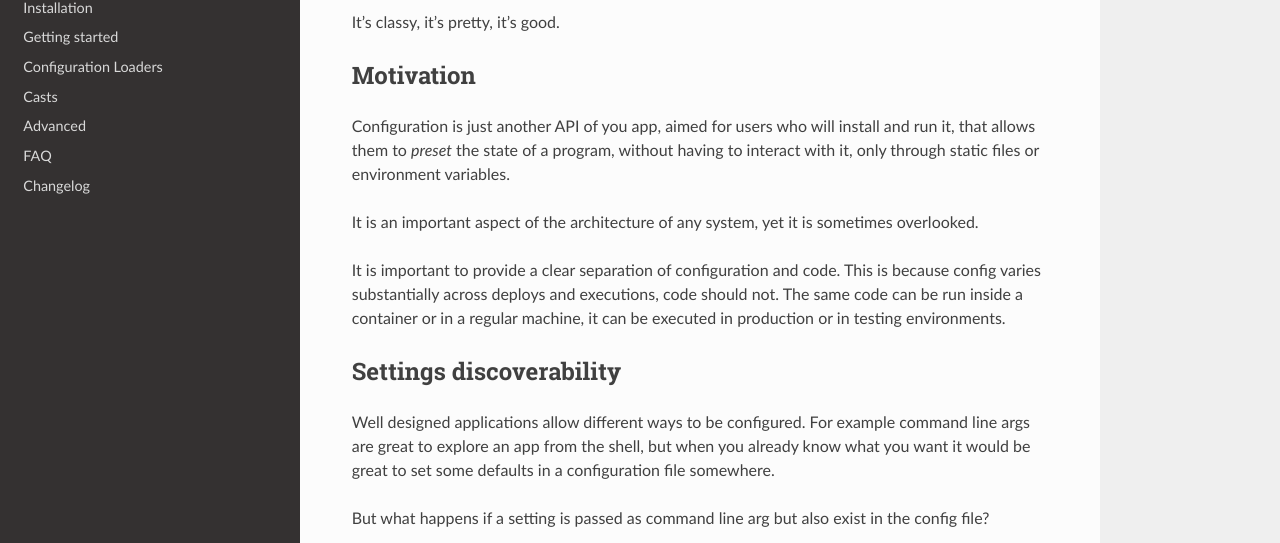
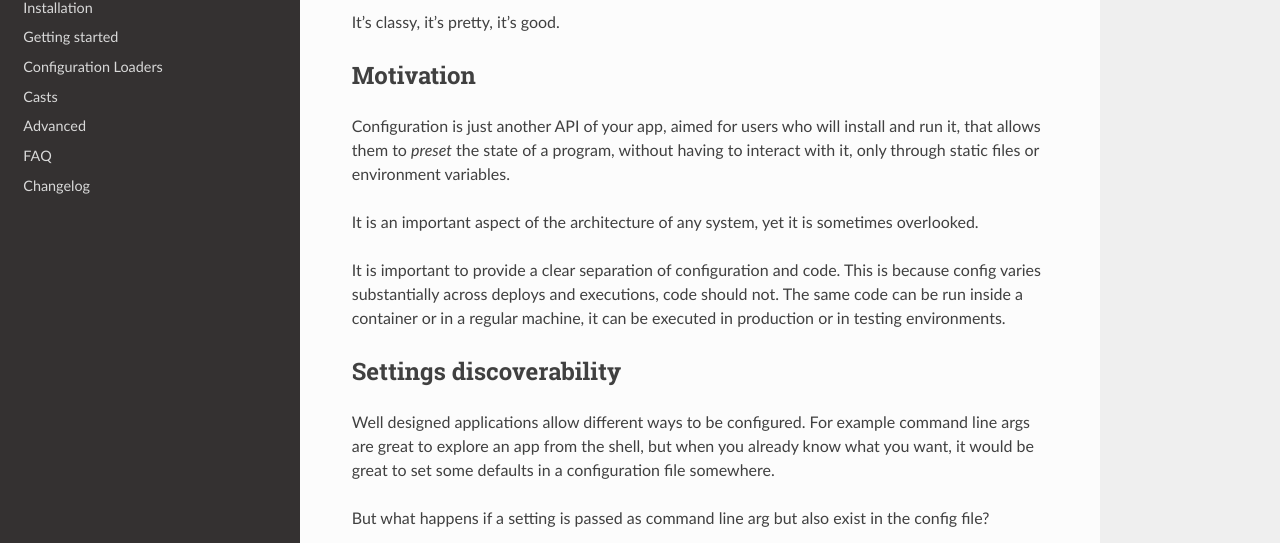
Before and after one commit to hernantz/classyconf, a Sphinx documentation site: the page built from docs/source/introduction.rst, in a window 1280 px wide and 1400 px high. Shown: the part 317-860 px from the top of the window. Built offline with Sphinx 7.4.7 and the Read the Docs theme 2.0.0, drawn with Linux system fonts in a browser that asks for light colours; some of the changed text lies outside the part shown.

Commit message:
Update introduction.rst
Fixed some spelling errors.

```diff
--- a/docs/source/introduction.rst
+++ b/docs/source/introduction.rst
@@ -14,7 +14,7 @@ It's classy, it's pretty, it's good.
 Motivation
 ++++++++++
 
-Configuration is just another API of you app, aimed for users who will install
+Configuration is just another API of your app, aimed for users who will install
 and run it, that allows them to *preset* the state of a program, without having
 to interact with it, only through static files or environment variables.
 
@@ -32,7 +32,7 @@ Settings discoverability
 
 Well designed applications allow different ways to be configured. For example
 command line args are great to explore an app from the shell, but when you
-already know what you want it would be great to set some defaults in a
+already know what you want, it would be great to set some defaults in a
 configuration file somewhere.
 
 But what happens if a setting is passed as command line arg but also exist in
```
Also changed, not shown: other parts of docs/source/introduction.rst (+1 -1 lines).
